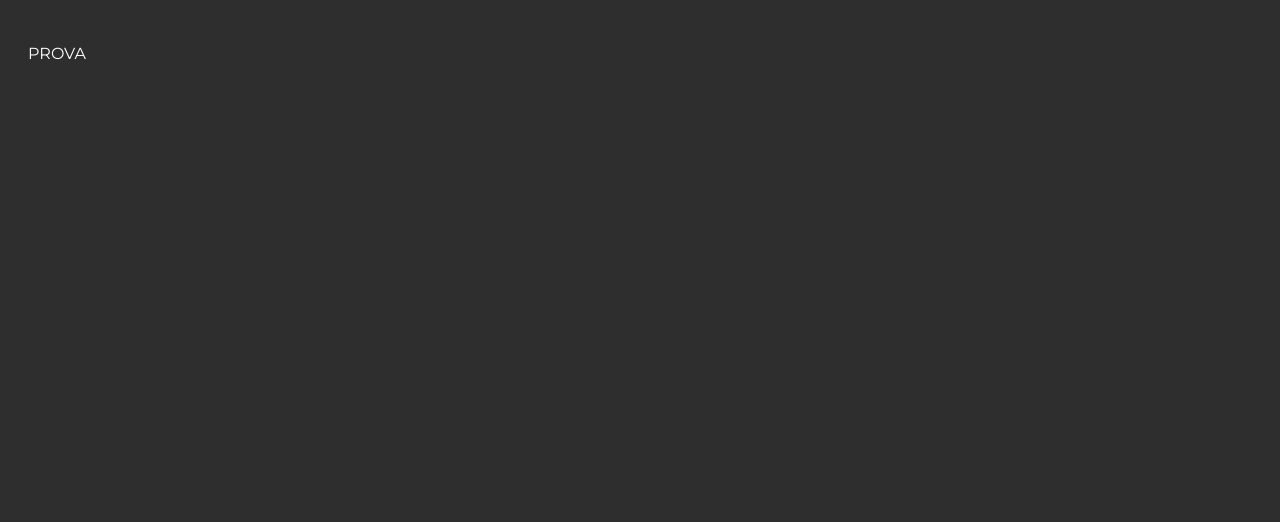
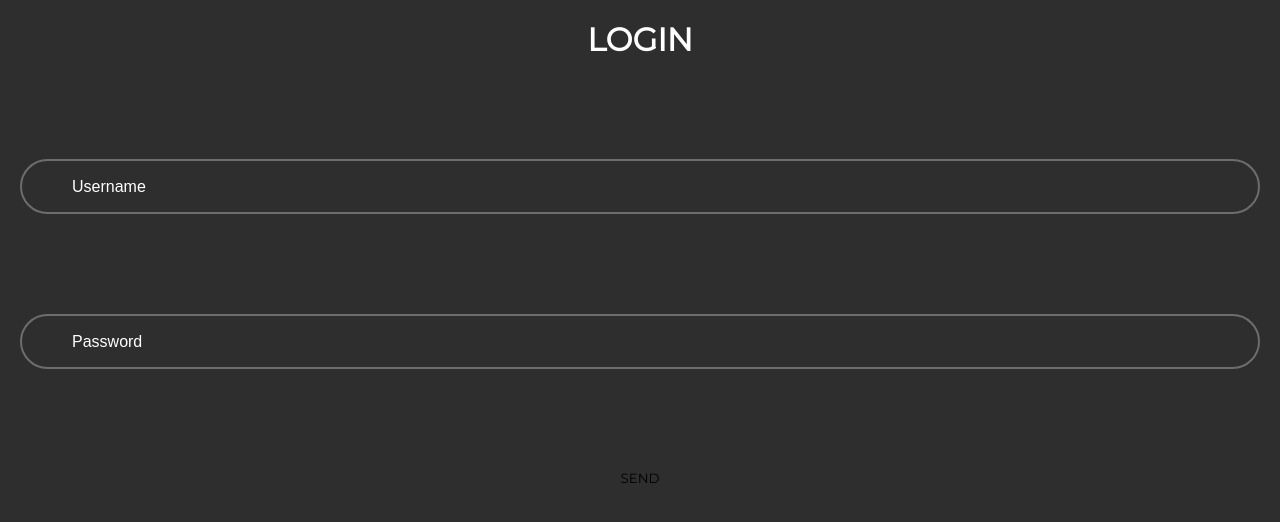
Before and after one commit to isdi-coders-2023/Jaume-Cuadrada-Final-Project-front-202301-bcn, a React (Create React App) app: page / in a window 1280 px wide. Shown: the top 522 px of the page. Built offline with nearby package versions, Linux system fonts and the light colour scheme.

Commit message:
Add form component and its styles

```diff
--- a/src/components/LoginForm/LoginForm.tsx
+++ b/src/components/LoginForm/LoginForm.tsx
@@ -1,4 +1,24 @@
+import LoginFormStyled from "./LoginFormStyled";
+
 const LoginForm = (): JSX.Element => {
-  return <p>PROVA</p>;
+  return (
+    <LoginFormStyled className="login-form">
+      <h1>LOGIN</h1>
+      <input
+        type="text"
+        id="username"
+        placeholder="Username"
+        className="login-form__field"
+      />
+      <input
+        type="text"
+        id="password"
+        placeholder="Password"
+        className="login-form__field"
+      />
+
+      <button>SEND</button>
+    </LoginFormStyled>
+  );
 };
 export default LoginForm;
--- /dev/null
+++ b/src/components/LoginForm/LoginFormStyled.tsx
@@ -0,0 +1,23 @@
+import styled from "styled-components";
+
+const LoginFormStyled = styled.form`
+  display: flex;
+  flex-direction: column;
+  align-items: center;
+  gap: 100px;
+
+  input {
+    border: 2px solid ${(props) => props.theme.colors.seccondaryGrey};
+    border-radius: ${(props) => props.theme.radius.loginInputs};
+    height: 55px;
+    width: 100%;
+    font-size: ${(props) => props.theme.fontSizes.medium};
+    padding-left: 50px;
+  }
+
+  button {
+    background-color: ${(props) => props.theme.colors.mainButton};
+  }
+`;
+
+export default LoginFormStyled;
--- a/src/styles/GlobalStyles.tsx
+++ b/src/styles/GlobalStyles.tsx
@@ -5,7 +5,7 @@ const GlobalStyles = createGlobalStyle`
   box-sizing: border-box;
 }
 body {
-  padding: 20px;
+  padding: 12px;
   background-color: ${(props) => props.theme.colors.background};
   font-family: ${(props) => props.theme.mainFont};
   color: ${(props) => props.theme.colors.mainText};
@@ -28,10 +28,21 @@ button{
   font-family: inherit;
 }
 
+input{
+
+ background-color: transparent;
+}
+
 a, :visited, :active{
 text-decoration: none;
 color: ${(props) => props.theme.colors.seccondaryText}
 }
+
+::placeholder {
+  color: ${(props) => props.theme.colors.mainText};
+  font-weight: 50;
+}
+
 `;
 
 export default GlobalStyles;
```
